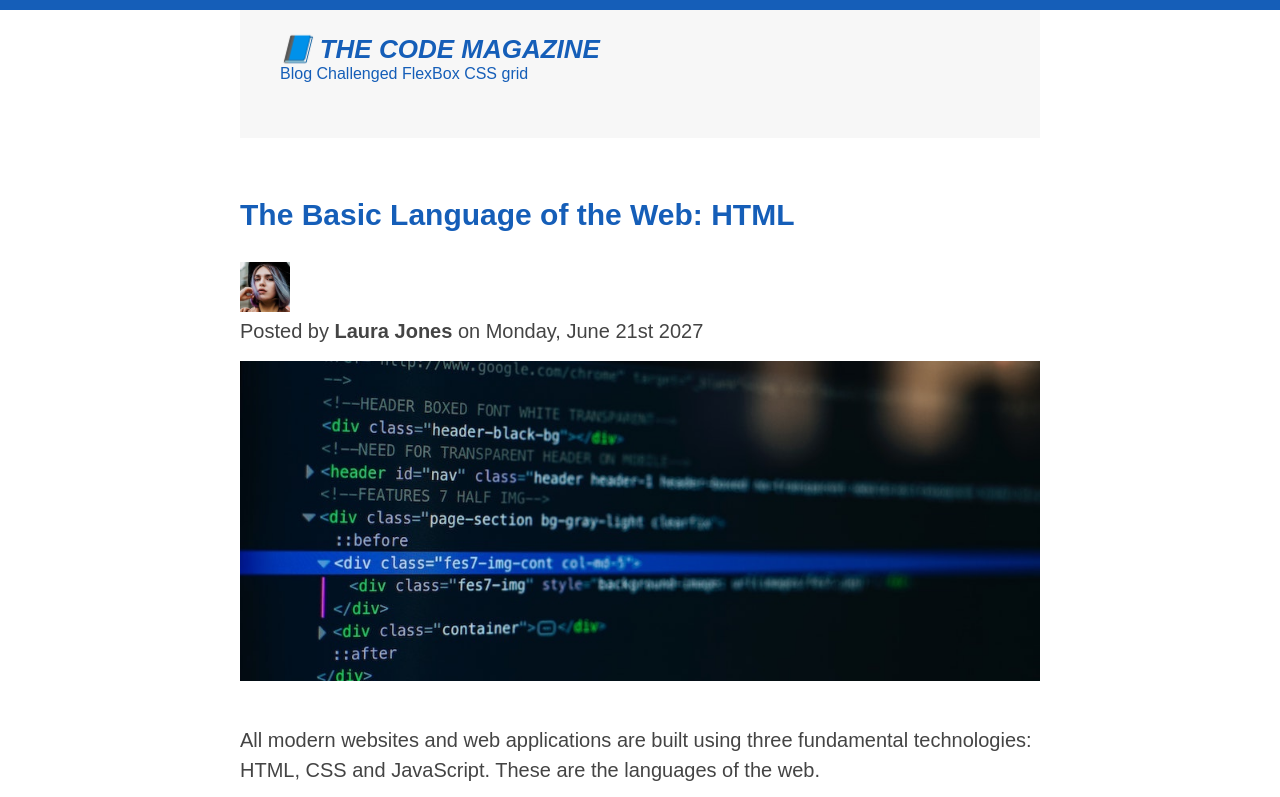
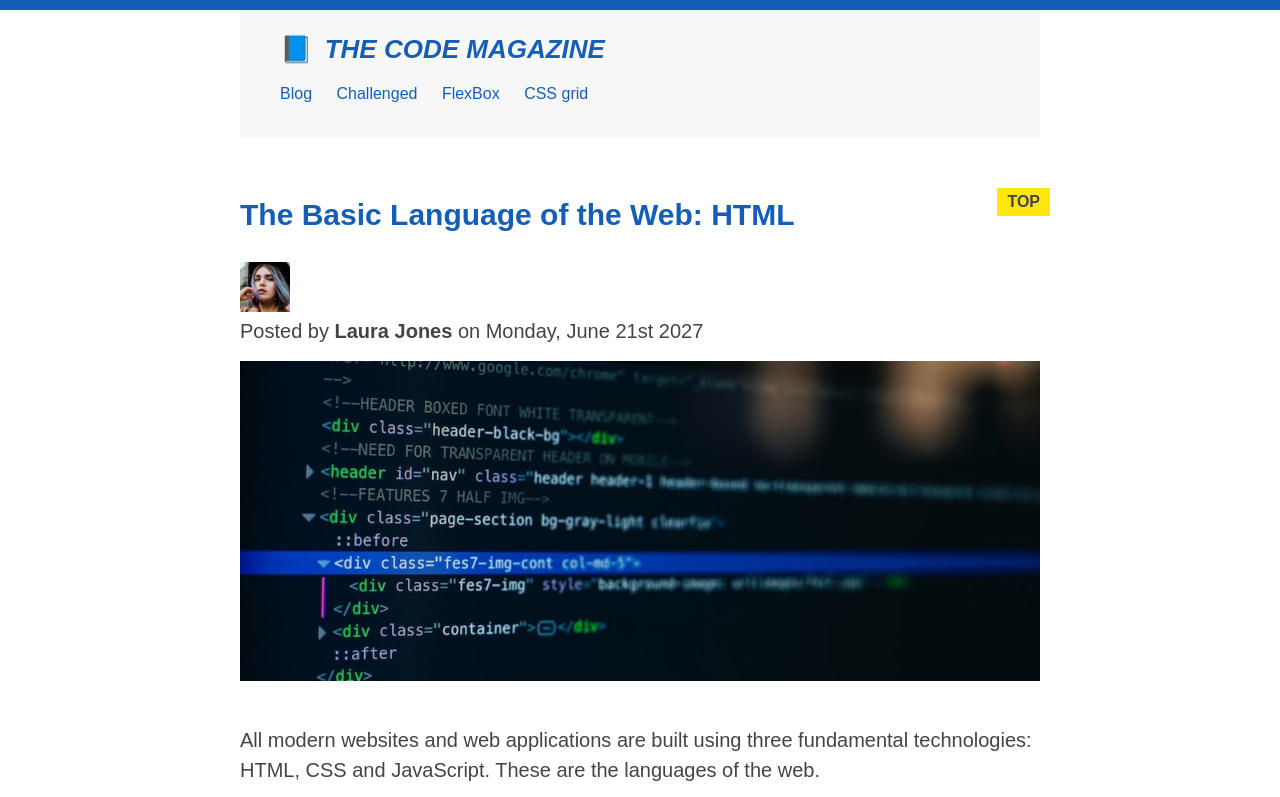
Before and after one commit to ujjwal450/simpleblogsite-html-css, a plain HTML site: page index.html in a window 1280 px wide. Shown: the top 797 px of the page. Drawn offline with Linux system fonts and the light colour scheme; files whose address does not match are found by name.

Commit message:
finished

```diff
--- a/index.html
+++ b/index.html
@@ -86,6 +86,7 @@
     <footer>
         <p id="footer">Copyright &copy; 2022 by The Code Magazine</p></footer>
     </div>
+    <button>Like👍</button>
 </body>
 
 </html>
--- a/style.css
+++ b/style.css
@@ -6,6 +6,7 @@ body {
     font-family: sans-serif;
     color: #444;
     border-top: 10px solid #155eb8;
+    position: relative;
 }
 
 h1, h2, h3 {
@@ -116,3 +117,44 @@ A:active{
     width: 100%;
     height: auto;
 }
+
+nav a:link{
+    margin-right: 20px;
+    margin-top: 20px;
+    display: inline-block;
+}
+
+nav a:link:last-child{
+    margin-right: 0;
+}
+
+button {
+    font-size: 20px;
+    padding: 20px;
+    cursor: pointer;
+    position: absolute;
+    bottom: 50px;
+    right: 50px;
+}
+
+h1::first-letter{
+    font-style: normal;
+    margin-right: 5px;
+}
+
+h2{
+    position: relative;
+}
+h2::after {
+    content: "TOP";
+    background-color: #ffe70e;
+    color: #444;
+    font-size: 16px;
+    font-weight: bold;
+    display: inline-block;
+    padding: 5px 10px;
+    position: absolute;
+    top: -10px;
+    right: -10px;
+
+}
```
